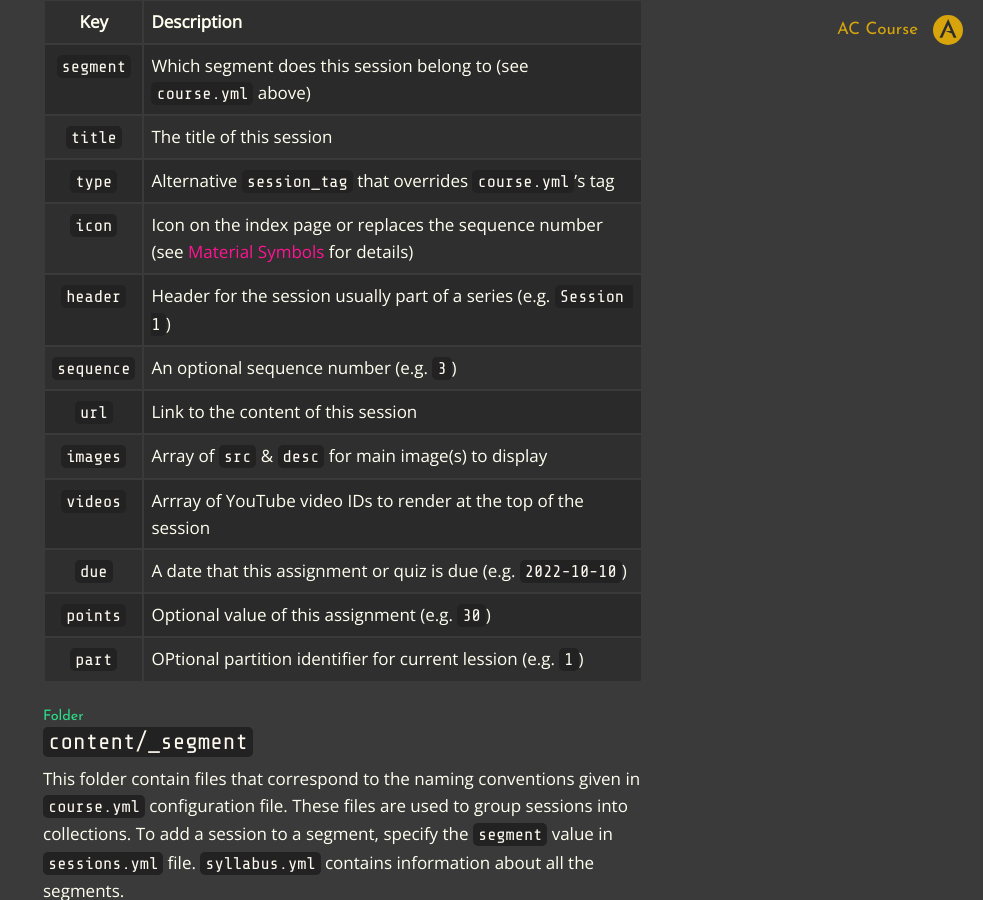
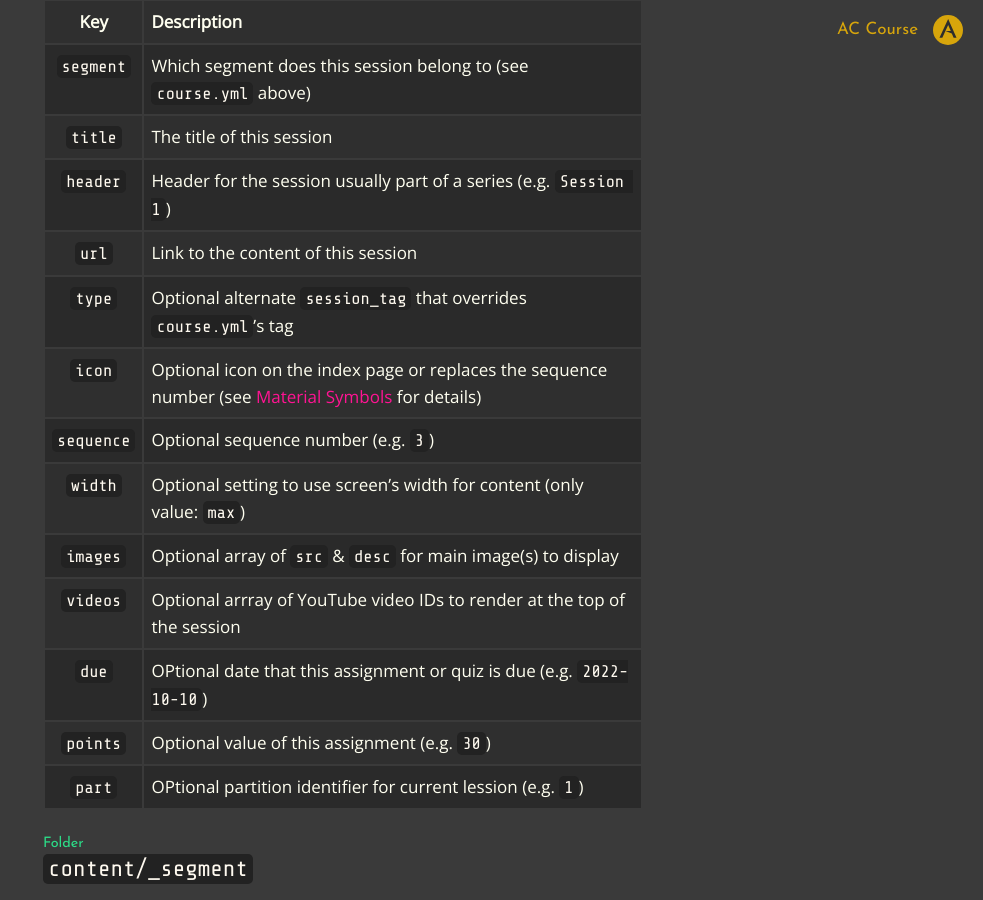
Before and after one commit to beAuthentic/askclass-course-theme, a Jekyll site: the page built from content/_session/session-02.md, in a window 1280 px wide and 900 px high, scrolled down 2600 px. Shown: the whole window, without its empty margins (297-1280 px from the left). Built offline with Jekyll 4.4.1, drawn with Linux system fonts in a browser that asks for light colours; some of the changed text lies outside the part shown.

```diff
--- a/content/_session/parts/theme_intro.md
+++ b/content/_session/parts/theme_intro.md
@@ -77,14 +77,15 @@ Key         | Description
 :---:       | :---
 `segment`   | Which segment does this session belong to (see `course.yml` above)
 `title`     | The title of this session
-`type`      | Alternative `session_tag` that overrides `course.yml`'s tag
-`icon`      | Icon on the index page or replaces the sequence number (see [Material Symbols] for details)
 `header`    | Header for the session usually part of a series (e.g. `Session 1`)
-`sequence`  | An optional sequence number (e.g. `3`)
 `url`       | Link to the content of this session
-`images`    | Array of `src` & `desc` for main image(s) to display
-`videos`    | Arrray of YouTube video IDs to render at the top of the session
-`due`       | A date that this assignment or quiz is due (e.g. `2022-10-10`)
+`type`      | Optional alternate `session_tag` that overrides `course.yml`'s tag
+`icon`      | Optional icon on the index page or replaces the sequence number (see [Material Symbols] for details)
+`sequence`  | Optional sequence number (e.g. `3`)
+`width`     | Optional setting to use screen's width for content (only value: `max`)
+`images`    | Optional array of `src` & `desc` for main image(s) to display
+`videos`    | Optional arrray of YouTube video IDs to render at the top of the session
+`due`       | OPtional date that this assignment or quiz is due (e.g. `2022-10-10`)
 `points`    | Optional value of this assignment (e.g. `30`)
 `part`      | OPtional partition identifier for current lession (e.g. `1`)
 
```
Also changed, not shown: _data/sessions.yml (+4 -4 lines).
